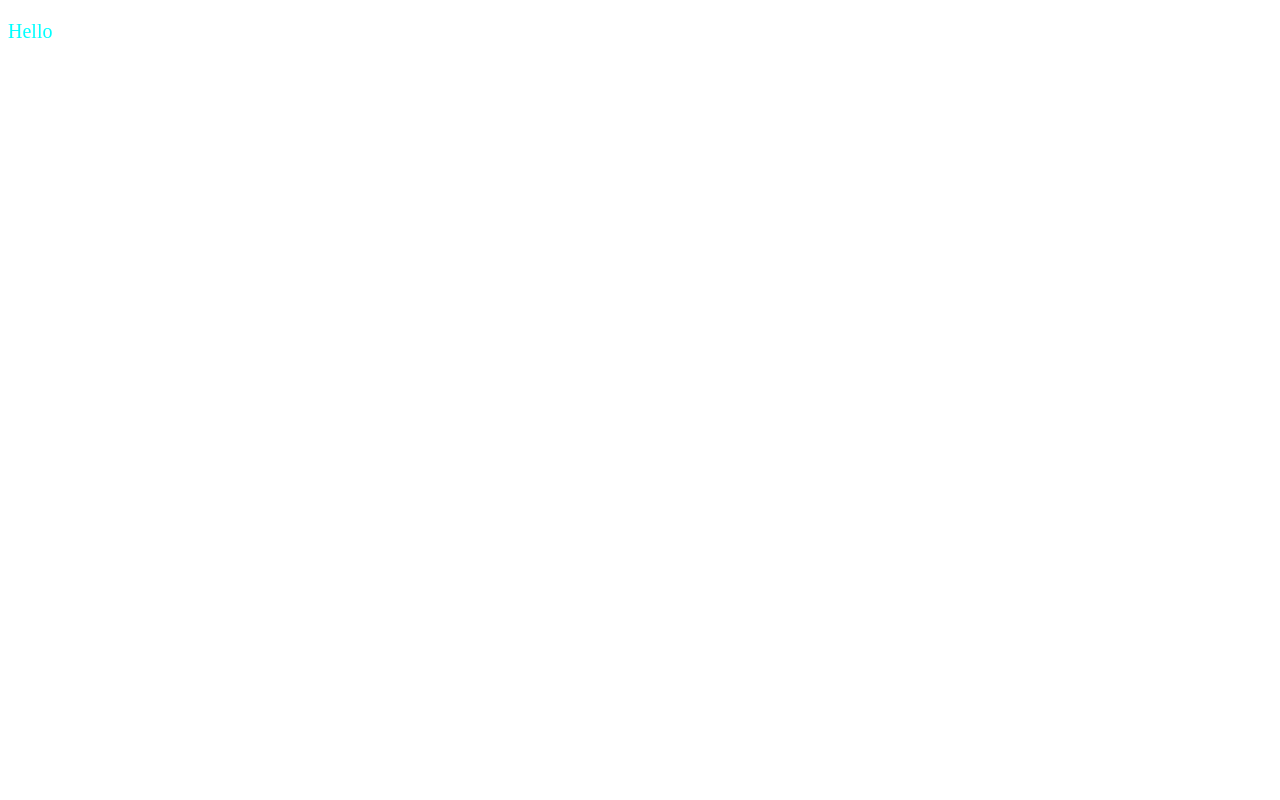
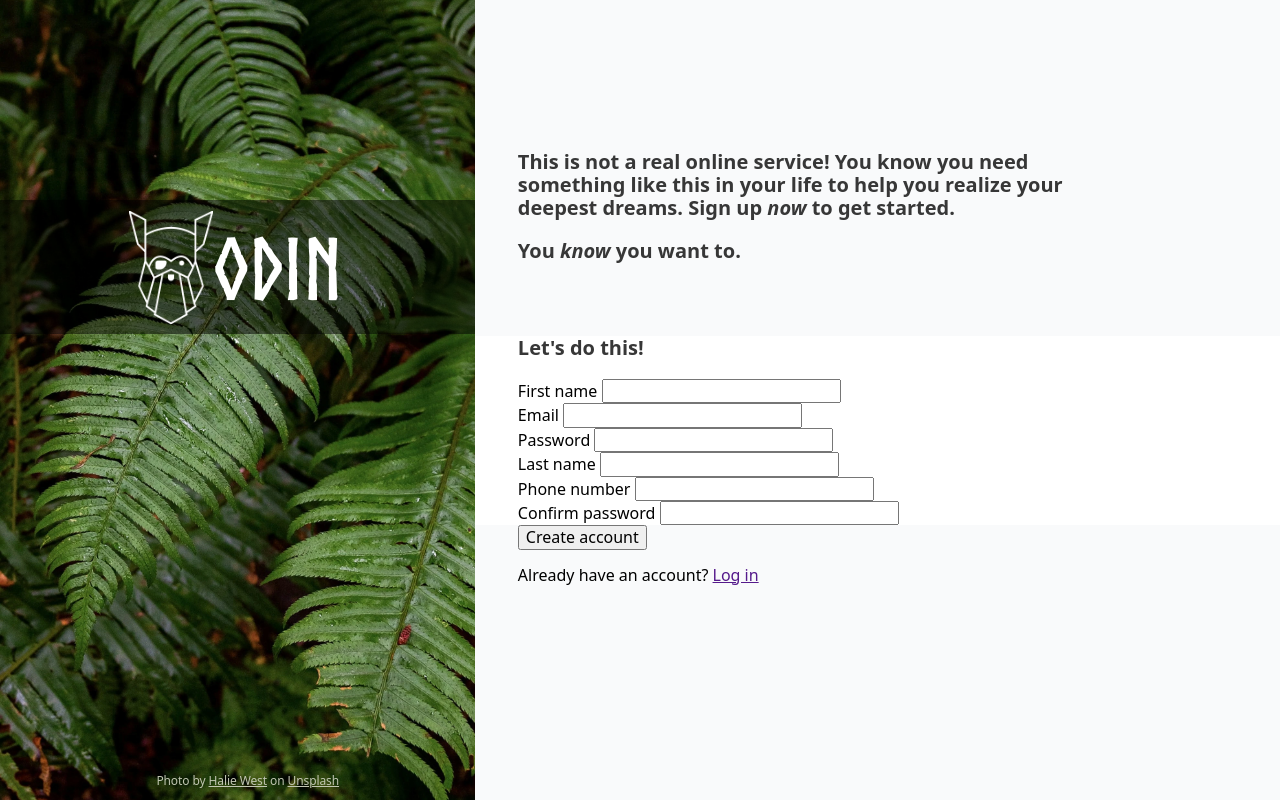
Before and after one commit to annettedm/sign_up, a plain HTML site: page index.html in a window 1280 px wide. Drawn offline with Linux system fonts and the light colour scheme.

Commit message:
Add left container and part of the right container up to the form

```diff
--- /dev/null
+++ b/fonts/stylesheet.css
@@ -0,0 +1,17 @@
+@font-face {
+    font-family: 'Norse';
+    src: url('Norse.woff2') format('woff2'),
+        url('Norse.woff') format('woff');
+    font-weight: normal;
+    font-style: normal;
+    font-display: swap;
+}
+
+@font-face {
+    font-family: 'Norse';
+    src: url('Norse-Bold.woff2') format('woff2'),
+        url('Norse-Bold.woff') format('woff');
+    font-weight: bold;
+    font-style: normal;
+    font-display: swap;
+}
--- a/index.html
+++ b/index.html
@@ -7,6 +7,56 @@
   <link rel="stylesheet" href="styles.css">
 </head>
 <body>
-  <p>Hello</p>
+  <div class="image-cont">
+    <img src="assets/leaf.webp" alt="background" id="background-img">
+    <div class="bg-text-cont">
+      <div class="logo-cont flex-item">
+        <img src="assets/odin-lined.png" alt="">
+        <p>odin</p>
+      </div>
+      <div class="image-link-cont flex-item">
+        <p>Photo by <a href="">Halie West</a> on <a href="">Unsplash</a></p>
+      </div>
+    </div>
+  </div>
+  <div class="text-cont">
+    <div class="pre-form-text-cont pl-3 pr-5">
+      <p>This is not a real online service! You know you need something like this in your life to help you realize your deepest dreams. Sign up <span>now</span> to get started.</p>
+      <p>You <span>know</span> you want to.</p>
+    </div>
+    <div class="form-cont pl-3">
+      <p>Let's do this!</p>
+      <div class="form">
+        <div class="item-cont">
+          <label for="first-name">First name</label>
+          <input type="text">
+        </div>
+        <div class="item-cont">
+          <label for="email">Email</label>
+          <input type="email">
+        </div>
+        <div class="item-cont">
+          <label for="password">Password</label>
+          <input type="password">
+        </div>
+        <div class="item-cont">
+          <label for="last-name">Last name</label>
+          <input type="text">
+        </div>
+        <div class="item-cont">
+          <label for="phone">Phone number</label>
+          <input type="number">
+        </div>
+        <div class="item-cont">
+          <label for="confirm-password">Confirm password</label>
+          <input type="password">
+        </div>
+      </div>
+    </div>
+    <div class="btn-cont pl-3">
+      <button>Create account</button>
+      <p>Already have an account? <a href="">Log in</a></p>
+    </div>
+  </div>
 </body>
 </html>
--- a/styles.css
+++ b/styles.css
@@ -1,4 +1,217 @@
-p {
+@font-face {
+    font-family: 'Norse';
+    src: url('fonts/Norse.woff2') format('woff2'),
+        url('fonts/Norse.woff') format('woff');
+    font-weight: normal;
+    font-style: normal;
+    font-display: swap;
+}
+
+@font-face {
+    font-family: 'Norse';
+    src: url('fonts/Norse-Bold.woff2') format('woff2'),
+        url('fonts/Norse-Bold.woff') format('woff');
+    font-weight: bold;
+    font-style: normal;
+    font-display: swap;
+}
+
+*,
+::before,
+::after {
+	box-sizing: border-box;
+}
+
+html {
+	font-family:
+		system-ui,
+		'Segoe UI',
+		Roboto,
+		Helvetica,
+		Arial,
+		sans-serif,
+		'Apple Color Emoji',
+		'Segoe UI Emoji';
+	line-height: 1.15;
+	-webkit-text-size-adjust: 100%; /* 2. Prevent adjustments of font size after orientation changes in iOS. */
+	tab-size: 4; /* 3. Use a more readable tab size (opinionated). */
+}
+
+body {
+	margin: 0; /* Remove the margin in all browsers. */
+  display: flex;
+  flex-direction: row;
+  height: 100vh;
+}
+
+.image-cont {
+  flex: 1.182;
+  position: relative;
+  overflow: hidden;
+}
+
+.text-cont {
+  flex: 2;
+}
+
+.pl-3 {
+  padding-left: 2.65rem;
+}
+
+.pr-5 {
+  padding-right: 157px;
+}
+
+span {
+  font-style: italic;
+}
+
+/* --- img -- */
+
+#background-img {
+  position: absolute;
+  top: 0;
+  left: 0;
+  width: 100%;
+  height: 100%;
+
+  object-fit: cover;
+  z-index: 1;
+
+  /* transform: scale(1.25);
+  transform-origin: center center; */
+}
+
+.bg-text-cont {
+  position: relative;
+  z-index: 2;
+  display: flex;
+  flex-direction: column;
+  height: 100vh;
+}
+
+.bg-text-cont .flex-item:last-child {
+  margin-top: auto;
+}
+
+.logo-cont {
+  height: 134px;
+  background-color: rgba(0, 0, 0, 0.5);
+  margin-top: 200px;
+  padding-right: 4px;
+  padding-bottom: 10px;
+
+  display: flex;
+  justify-content: center;
+  align-items: center;
+}
+
+.logo-cont img {
+  max-height: 100%;
+  padding-top: 11px;
+
+}
+
+.logo-cont p {
+  color: white;
+  text-transform: uppercase;
+  font-family: 'Norse';
+  font-size: 85px;
+  font-weight: bold;
+
+  padding-top: 13px;
+}
+
+.image-link-cont p,
+.image-link-cont a{
+  color: #c1c6b2;
+  text-align: center;
+  font-size: 12px;
+  letter-spacing: -0.1px;
+}
+
+.image-link-cont p {
+  padding-left: 20px;
+}
+
+.text-cont {
+  background-color: #F9FAFB;
+  /* margin-left: 15px; */
+}
+
+.pre-form-text-cont{
+  height: 296px;
+}
+
+.pre-form-text-cont p:first-child {
+  padding-top: 130px;
+}
+
+.pre-form-text-cont p,
+.form-cont p {
   font-size: 20px;
-  color: aqua;
+  font-weight: bold;
+  color: rgb(55, 55, 55);
 }
+
+.form-cont {
+  background-color: white;
+}
+
+/* ------ normalize ----- */
+/**
+Add the correct font weight in Chrome and Safari.
+*/
+
+b,
+strong {
+	font-weight: bolder;
+}
+
+/**
+1. Improve consistency of default fonts in all browsers. (https://github.com/sindresorhus/modern-normalize/issues/3)
+2. Correct the odd 'em' font sizing in all browsers.
+*/
+
+code,
+kbd,
+samp,
+pre {
+	font-family:
+		ui-monospace,
+		SFMono-Regular,
+		Consolas,
+		'Liberation Mono',
+		Menlo,
+		monospace; /* 1 */
+	font-size: 1em; /* 2 */
+}
+
+/**
+Add the correct font size in all browsers.
+*/
+
+small {
+	font-size: 80%;
+}
+
+/**
+1. Change the font styles in all browsers.
+2. Remove the margin in Firefox and Safari.
+*/
+
+button,
+input,
+optgroup,
+select,
+textarea {
+	font-family: inherit; /* 1 */
+	font-size: 100%; /* 1 */
+	line-height: 1.15; /* 1 */
+	margin: 0; /* 2 */
+}
+
+img {
+  display: block;
+  max-inline-size: 100%;
+}
```
Also changed, not shown: assets/leaf.webp (added), assets/odin-lined.png (added), fonts/Norse-Bold.woff (added), fonts/Norse-Bold.woff2 (added), fonts/Norse.woff (added), fonts/Norse.woff2 (added), im.png (added), sign-up-form.png (added).
